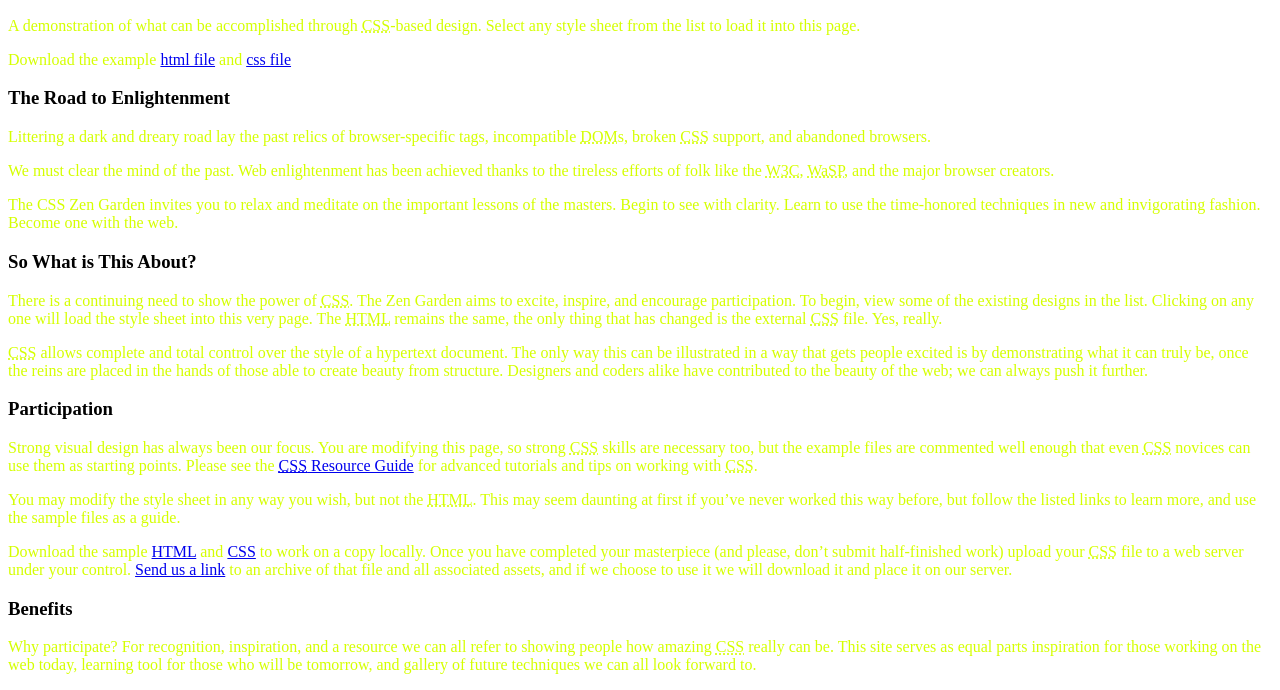
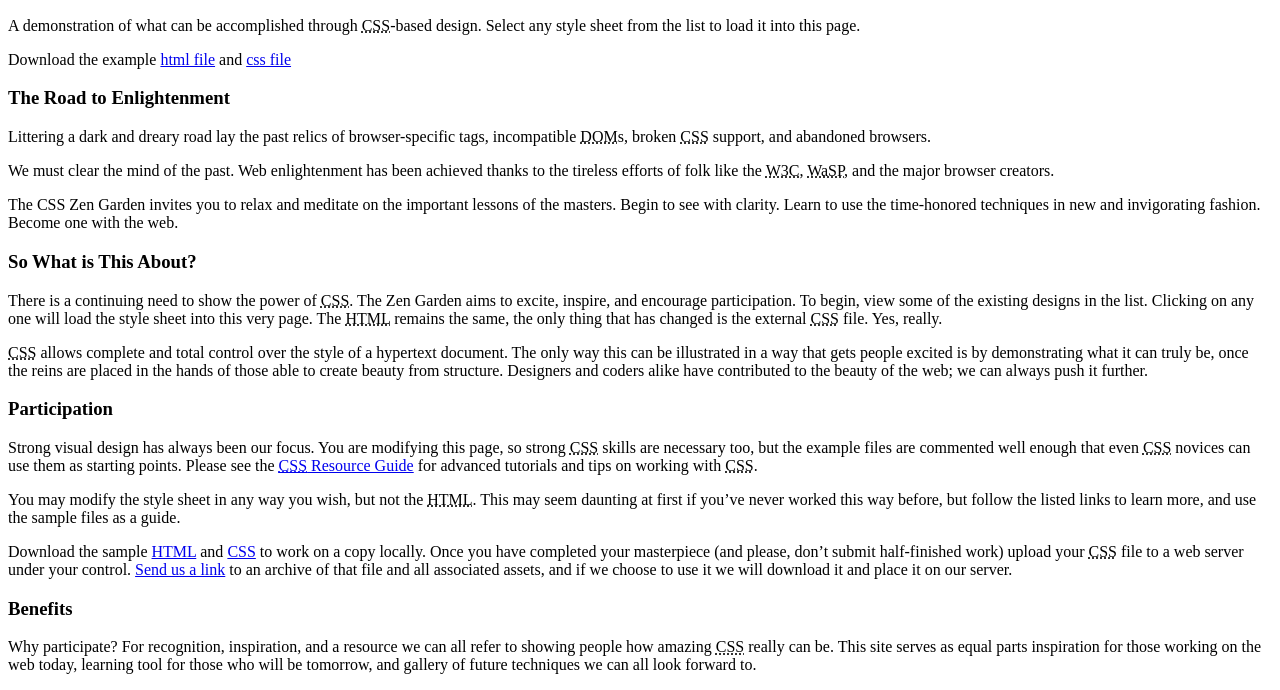
Before and after one commit to vlangner/workspaceCSS_2022, a website: page index.html in a window 1280 px wide. Shown: the part 97-787 px from the top of the page. Drawn offline with Linux system fonts and the light colour scheme.

Commit message:
2 files modified

```diff
--- a/css/main.css
+++ b/css/main.css
@@ -17,9 +17,7 @@
 	/* ----------------------------------------------------------------------------------------------------------
 	01 Color ----------------------------------------------------------------------------------------
 	---------------------------------------------------------------------------------------------------------- */
-p{
-  color: hsl(70, 100%, 50%);
-}
+
 
 
 
@@ -33,8 +31,6 @@ p{
 
 /** 04  Other decoration -- background Links **/
 
-p{
-  background-image: url("../img/fall.jpg");
-}
+
 
 /**	05	Media Inquiry  **/
```
Also changed, not shown: style.css (line endings or trailing spaces).
